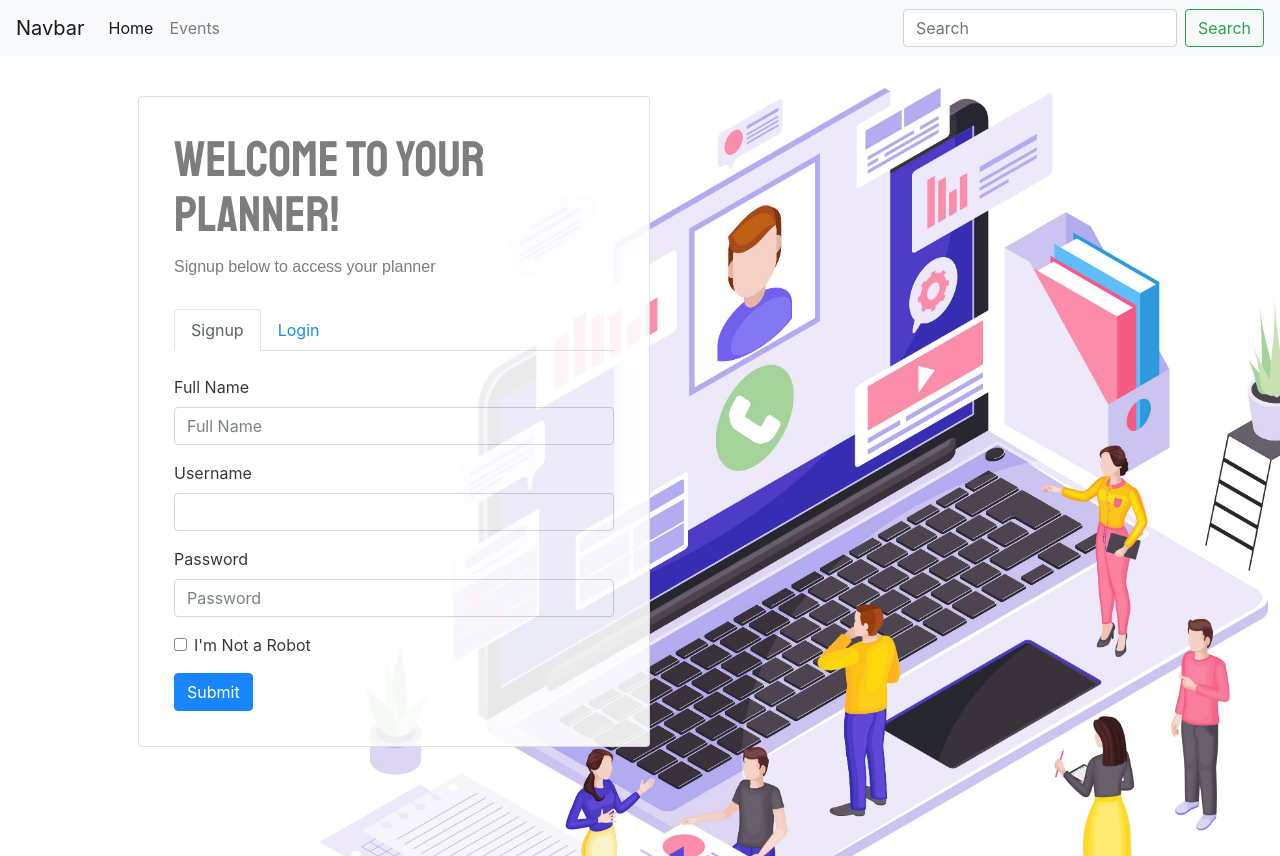
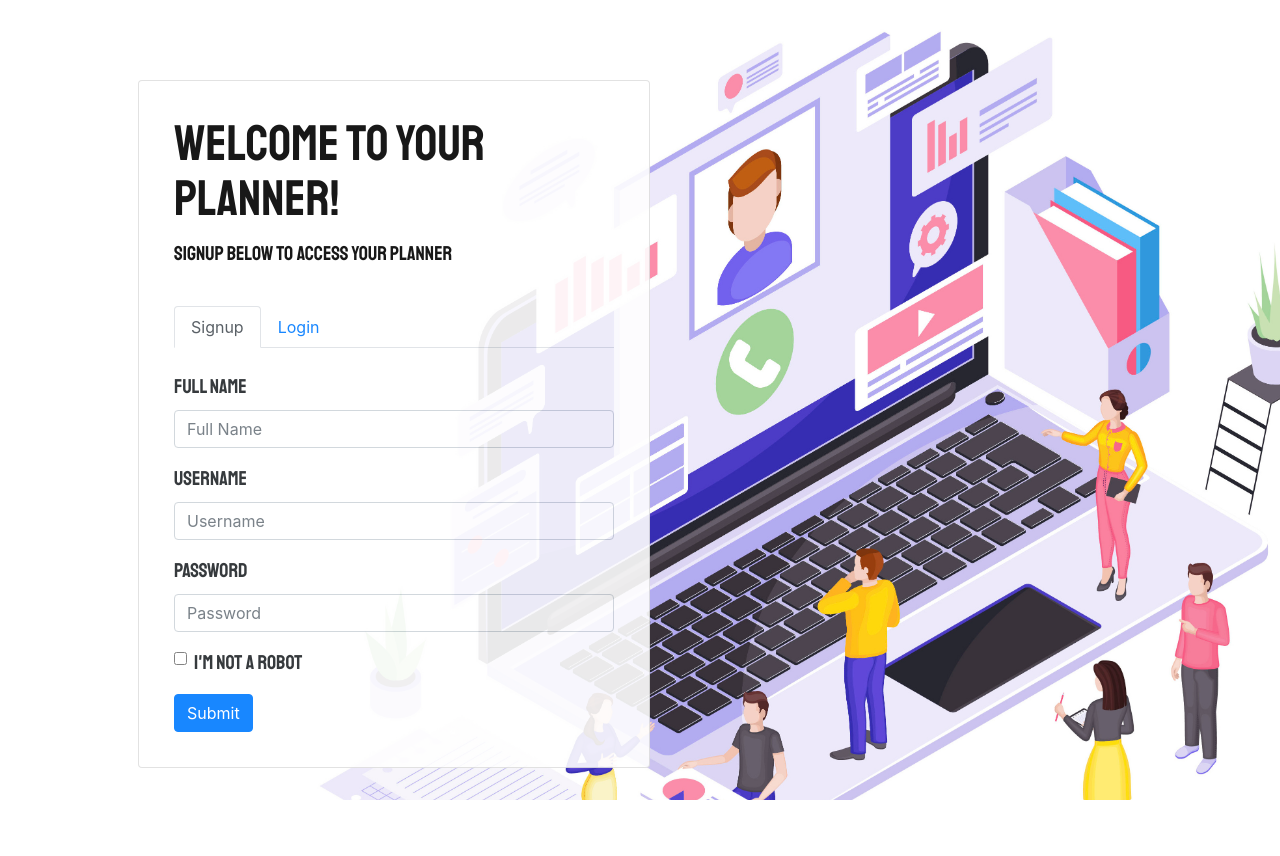
Before and after one commit to yiran-qi/one-day-at-a-time, a plain HTML site: page templates/index.html in a window 1280 px wide. After the commit the page ends 800 px from the top, so only its background shows below. Drawn offline with nearby package versions, Linux system fonts and the light colour scheme; files that its build step writes are made by us from their sources; a small style sheet from the web is missing.

Commit message:
something

```diff
--- a/static/css/styles.css
+++ b/static/css/styles.css
@@ -3,7 +3,6 @@
 body, html {
     height: 100%;
 }
-
 
 .row {
     background-color: #00477b;
@@ -13,7 +12,7 @@ body, html {
 }
 
 .col-sm-1 {
-    font-family: font90686;
+    font-family: 'Lato', sans-serif;
     font-size: 12px;
     color: black;
     text-align: left;
@@ -22,7 +21,7 @@ body, html {
 }
 
 .col-sm-2 {
-    font-family: font90686;
+    font-family: 'Lato', sans-serif;
     font-size: 12px;
     color: black;
     text-align: left;
@@ -31,7 +30,7 @@ body, html {
 }
 
 .col-sm-3 {
-    font-family: font90686;
+    font-family: 'Lato', sans-serif;
     font-size: 12px;
     color: black;
     text-align: left;
@@ -40,7 +39,7 @@ body, html {
 }
 
 .col-sm-4 {
-    font-family: font90686;
+    font-family: 'Lato', sans-serif;
     font-size: 16px;
     color: white;
     padding-top: 20px;
@@ -78,26 +77,39 @@ body, html {
   margin-left: 10px;
   padding: 15px;
   position: absolute;
-  top: 5%;
+  top: 10%;
   left: 10%;
   opacity: 0.9;
 }
 
 .card-title {
-    font-family: 'Staatliches', cursive;;
+    font-family: 'Staatliches', cursive;
     font-size: 50px;
-    color: #6f6f6f;
+    color: black;
     line-height: 1.1em;
 }
 
 .card-text {
-    font-family: arial;
-    font-size: 16px;
-    color: #6f6f6f;
+    font-family: 'Staatliches', cursive;
+    font-size: 20px;
+    color: black;
     line-height: 1.18em;
     margin-bottom: 2em;
 }
 
 .btn btn-primary {
-    background-color: red;
+    background: #C7CEEA;
 }
+
+.btn btn-primary {
+    background: #C7CEEA;
+}
+
+label {
+    font-family: 'Staatliches', cursive;
+    font-size: 20px;
+}
+
+.form-group {
+    border-radius: 25px;
+}
--- a/templates/index.html
+++ b/templates/index.html
@@ -77,7 +77,7 @@
             </div>
         </div>
     </div> -->
-    <nav class="navbar navbar-expand-lg navbar-light bg-light" style="background-color: #e3f2fd;">
+    <!-- <nav class="navbar navbar-expand-lg navbar-light bg-light" style="background-color: #e3f2fd;">
         <a class="navbar-brand" href="#">Navbar</a>
         <button class="navbar-toggler" type="button" data-toggle="collapse" data-target="#navbarSupportedContent" aria-controls="navbarSupportedContent" aria-expanded="false" aria-label="Toggle navigation">
             <span class="navbar-toggler-icon"></span>
@@ -97,10 +97,10 @@
             <button class="btn btn-outline-success my-2 my-sm-0" type="submit">Search</button>
             </form>
         </div>
-    </nav>
+    </nav> -->
 
 
-    <div class="hero-image" id="backgroun">
+    <div class="hero-image" id="background">
         <div class="card" style="width: 32rem;">
             <div class="card-body">
                 <h3 class="card-title">Welcome to Your Planner!</h3>
@@ -124,7 +124,7 @@
                     </div>
                     <div class="form-group">
                         <label for="username">Username</label>
-                        <input type="username" class="form-control" name="username">
+                        <input type="username" class="form-control" name="username" placeholder="Username">
                     </div>
                     <div class="form-group">
                         <label for="password">Password</label>
```
Also changed, not shown: static/js/calendar.js (+22 -20 lines), templates/calendar.html (+1 -0 lines).
